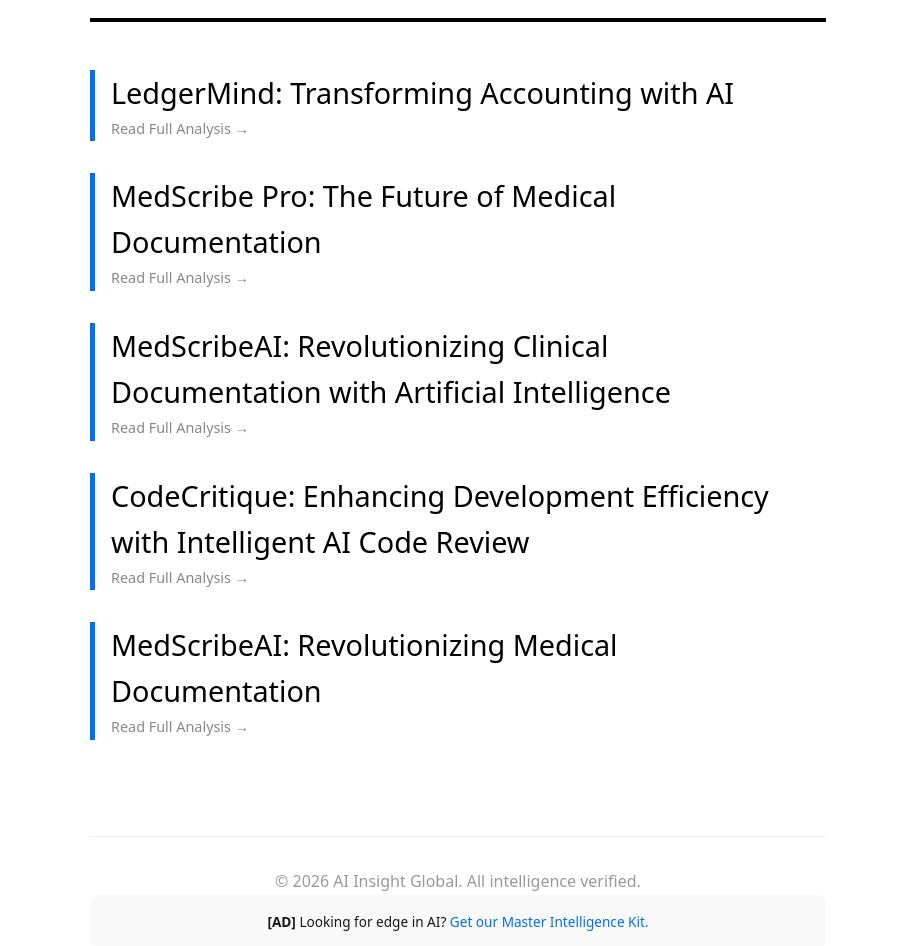
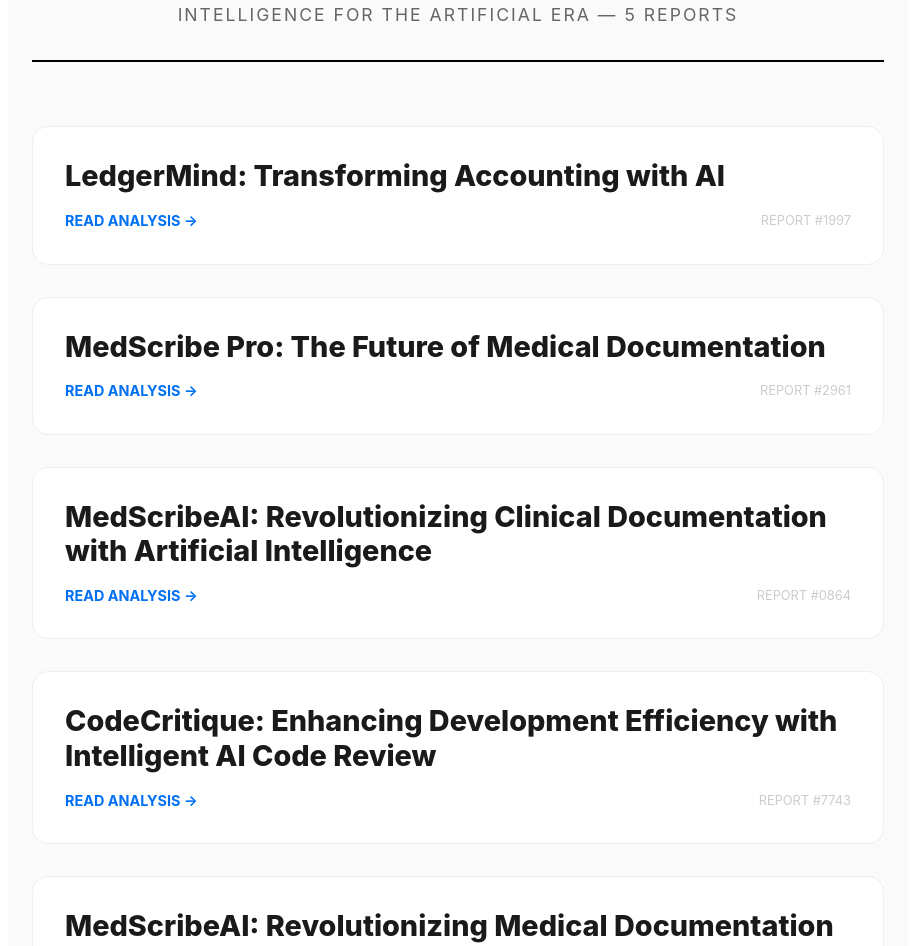
Before and after one commit to smart-guidance-lab/ai-review-site, a Next.js app: page / in a window 1280 px wide. Shown: the part 146-1092 px from the top of the page, without its empty margins (182-1097 px from the left). Built offline with nearby package versions, Linux system fonts and the light colour scheme.

Commit message:
Refactor page component for latest content and styling
Updated revalidation to always reflect the latest content. Enhanced styling and layout for improved user experience.

```diff
--- a/app/page.tsx
+++ b/app/page.tsx
@@ -2,10 +2,9 @@
 import fs from 'fs';
 import path from 'path';
 
-export const revalidate = false;
+export const revalidate = 0; // 常に最新を反映
 
 export default function Home() {
-  // 読み込み先を content/posts に修正
   const blogDir = path.join(process.cwd(), 'content', 'posts');
   let articles = [];
 
@@ -16,42 +15,39 @@
       const slug = file.replace('.md', '');
       const content = fs.readFileSync(path.join(blogDir, file), 'utf8');
       const titleMatch = content.match(/^#\s+(.*)/m);
-      const displayTitle = titleMatch ? titleMatch[1] : slug;
-      const timestamp = parseInt(file.split('-').pop()?.replace('.md', '') || '0');
+      const displayTitle = titleMatch ? titleMatch[1] : slug.replace(/-/g, ' ').toUpperCase();
+      const timestamp = parseInt(file.split('-').pop() || '0');
 
       return { slug, displayTitle, timestamp };
     }).sort((a, b) => b.timestamp - a.timestamp);
   }
 
   return (
-    <main style={{ padding: '2rem', maxWidth: '800px', margin: '0 auto', fontFamily: 'system-ui, sans-serif', lineHeight: '1.6' }}>
-      <header style={{ borderBottom: '4px solid #000', marginBottom: '3rem', paddingBottom: '1rem' }}>
-        <h1 style={{ fontSize: '3rem', fontWeight: '800', textTransform: 'uppercase', marginBottom: '0.5rem' }}>AI INSIGHT GLOBAL</h1>
-        <p style={{ fontSize: '1.2rem', color: '#444' }}>Deep Dive into the AI Evolution. {articles.length} Exclusive Reports.</p>
+    <main style={{ padding: '3rem 1.5rem', maxWidth: '900px', margin: '0 auto', fontFamily: '"Inter", system-ui, sans-serif', backgroundColor: '#fafafa', minHeight: '100vh' }}>
+      <header style={{ textAlign: 'center', marginBottom: '4rem', borderBottom: '2px solid #000', paddingBottom: '2rem' }}>
+        <h1 style={{ fontSize: '3.5rem', fontWeight: '900', letterSpacing: '-2px', margin: 0, color: '#000' }}>AI INSIGHT GLOBAL</h1>
+        <p style={{ fontSize: '1.1rem', color: '#666', marginTop: '1rem', textTransform: 'uppercase', letterSpacing: '2px' }}>
+          Intelligence for the Artificial Era — {articles.length} Reports
+        </p>
       </header>
 
-      <section>
-        {articles.length === 0 ? (
-          <p>Scanning the latest AI developments... Please check back in a few minutes.</p>
-        ) : (
-          <ul style={{ listStyle: 'none', padding: 0 }}>
-            {articles.map(article => (
-              <li key={article.slug} style={{ marginBottom: '2rem' }}>
-                <Link href={`/blog/${article.slug}`} style={{ color: '#000', textDecoration: 'none', borderLeft: '5px solid #0070f3', paddingLeft: '1rem', display: 'block' }}>
-                  <h2 style={{ fontSize: '1.8rem', margin: 0 }}>{article.displayTitle}</h2>
-                  <span style={{ fontSize: '0.9rem', color: '#888' }}>Read Full Analysis &rarr;</span>
-                </Link>
-              </li>
-            ))}
-          </ul>
-        )}
-      </section>
+      <div style={{ display: 'grid', gap: '2rem' }}>
+        {articles.map(article => (
+          <Link key={article.slug} href={`/blog/${article.slug}`} style={{ textDecoration: 'none', color: 'inherit' }}>
+            <section style={{ backgroundColor: '#fff', padding: '2rem', borderRadius: '16px', border: '1px solid #eee', transition: 'transform 0.2s, box-shadow 0.2s', cursor: 'pointer' }}
+              onMouseOver={(e) => { e.currentTarget.style.transform = 'translateY(-4px)'; e.currentTarget.style.shadow = '0 10px 30px rgba(0,0,0,0.1)'; }}>
+              <h2 style={{ fontSize: '1.8rem', fontWeight: '800', margin: '0 0 1rem 0', color: '#1a1a1a', lineHeight: '1.2' }}>{article.displayTitle}</h2>
+              <div style={{ display: 'flex', alignItems: 'center', justifyContent: 'space-between' }}>
+                <span style={{ color: '#0070f3', fontWeight: 'bold', fontSize: '0.9rem' }}>READ ANALYSIS &rarr;</span>
+                <span style={{ color: '#ccc', fontSize: '0.8rem' }}>REPORT #{article.slug.split('-').pop()?.slice(-4)}</span>
+              </div>
+            </section>
+          </Link>
+        ))}
+      </div>
 
-      <footer style={{ marginTop: '6rem', borderTop: '1px solid #eee', paddingTop: '2rem', textAlign: 'center' }}>
-        <p style={{ color: '#999' }}>&copy; 2026 AI Insight Global. All intelligence verified.</p>
-        <div style={{ background: '#f9f9f9', padding: '1rem', borderRadius: '8px', fontSize: '0.85rem' }}>
-          <strong>[AD]</strong> Looking for edge in AI? <a href="#" style={{ color: '#0070f3' }}>Get our Master Intelligence Kit.</a>
-        </div>
+      <footer style={{ marginTop: '6rem', textAlign: 'center', borderTop: '1px solid #eee', paddingTop: '3rem' }}>
+        <p style={{ color: '#999', fontSize: '0.9rem' }}>&copy; 2026 AI Insight Global. Content generated via autonomous intelligence.</p>
       </footer>
     </main>
   );
```
